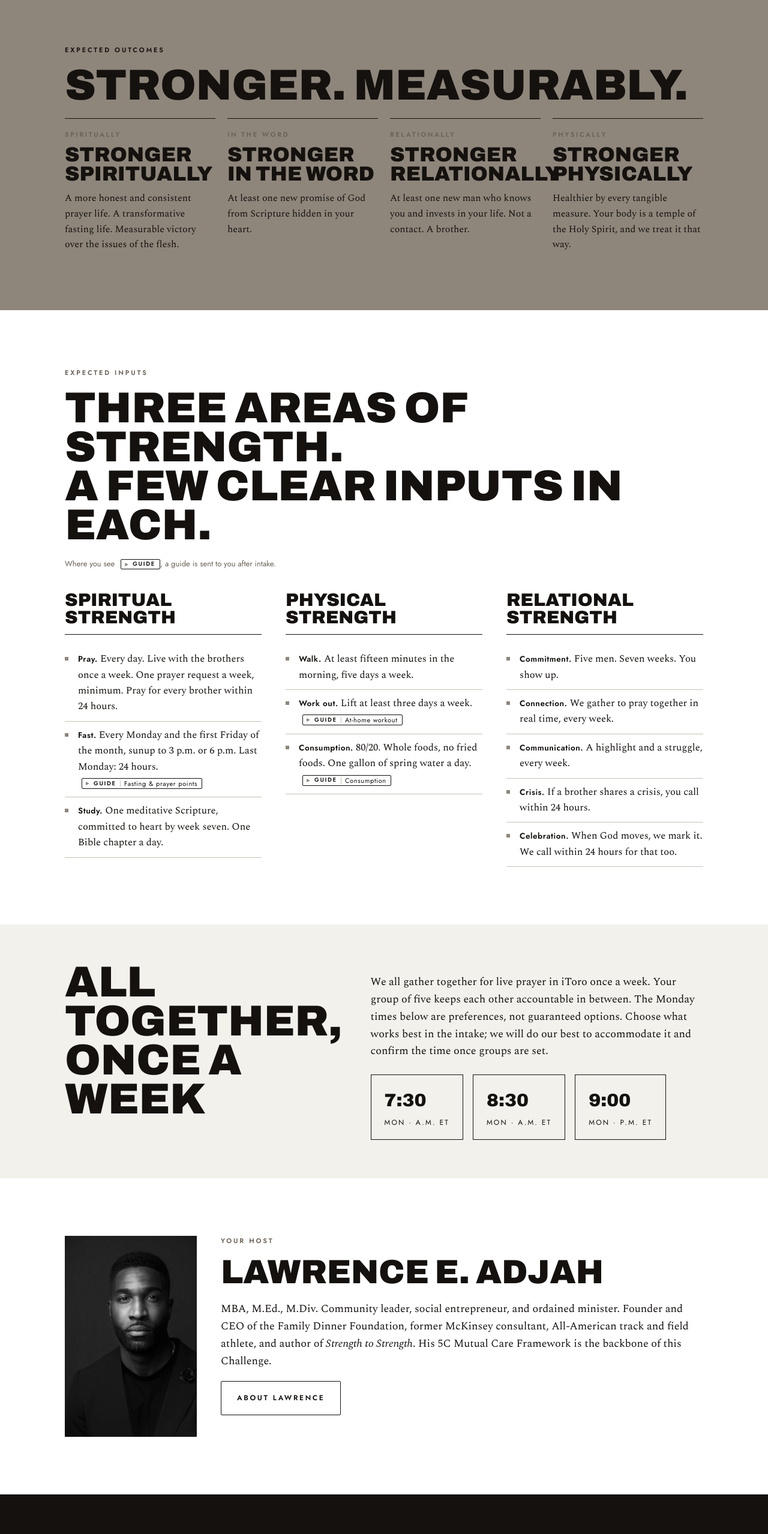
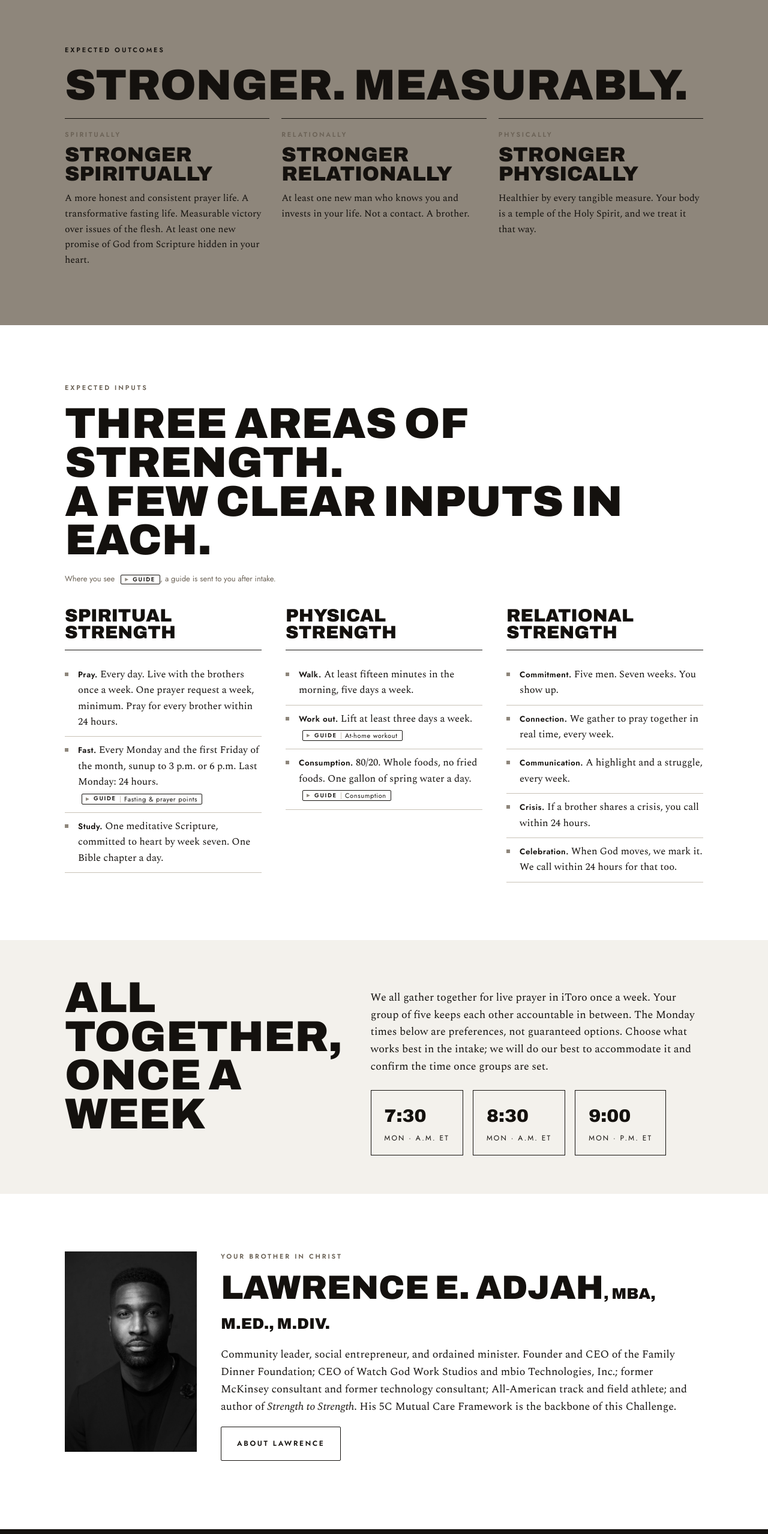
Before and after one commit to adjah-l/lea-new-deploy, a plain HTML site: page s2s.html in a window 1280 px wide. Shown: the part 2324-4881 px from the top of the page at 60% size. Drawn offline with nearby package versions, Linux system fonts and the light colour scheme.

Commit message:
Present three S2S outcomes and update author section

```diff
--- a/assets/s2s/s2s.css
+++ b/assets/s2s/s2s.css
@@ -156,7 +156,7 @@ section.s h2.display { font-size: clamp(40px, 6vw, 72px); margin-bottom: 22px; }
 @media (max-width: 860px) { .steps { grid-template-columns: 1fr; } }
 
 /* outcome tiles */
-.tiles { display: grid; grid-template-columns: repeat(4, minmax(0, 1fr)); gap: 20px; }
+.tiles { display: grid; grid-template-columns: repeat(3, minmax(0, 1fr)); gap: 20px; }
 .tile { border-top: 1.25px solid var(--ink); padding-top: 18px; }
 .tile .k { font-family: var(--label); font-weight: 600; font-size: 11px; letter-spacing: 0.24em; text-transform: uppercase; color: var(--stone-dark); margin: 0 0 8px; }
 .tile h3 { font-family: var(--display); font-weight: 900; font-stretch: 62%; font-size: 34px; line-height: .95; text-transform: uppercase; margin: 0 0 12px; }
@@ -191,6 +191,7 @@ section.s h2.display { font-size: clamp(40px, 6vw, 72px); margin-bottom: 22px; }
 /* about */
 .about { display: grid; grid-template-columns: 220px 1fr; gap: 40px; align-items: start; }
 .about img { width: 220px; filter: grayscale(1); }
+.author-credentials { font-family: inherit; font-size: 0.46em; letter-spacing: 0; }
 @media (max-width: 640px) { .about { grid-template-columns: 1fr; } .about img { width: 160px; } }
 
 /* footer */
--- a/s2s.html
+++ b/s2s.html
@@ -99,8 +99,7 @@
         <p class="eyebrow on-stone rv">Expected outcomes</p>
         <h2 class="display rv">Stronger. Measurably.</h2>
     <div class="tiles rv">
-      <div class="tile"><p class="k">Spiritually</p><h3>Stronger spiritually</h3><p>A more honest and consistent prayer life. A transformative fasting life. Measurable victory over the issues of the flesh.</p></div>
-      <div class="tile"><p class="k">In the Word</p><h3>Stronger in the Word</h3><p>At least one new promise of God from Scripture hidden in your heart.</p></div>
+      <div class="tile"><p class="k">Spiritually</p><h3>Stronger spiritually</h3><p>A more honest and consistent prayer life. A transformative fasting life. Measurable victory over issues of the flesh. At least one new promise of God from Scripture hidden in your heart.</p></div>
       <div class="tile"><p class="k">Relationally</p><h3>Stronger relationally</h3><p>At least one new man who knows you and invests in your life. Not a contact. A brother.</p></div>
       <div class="tile"><p class="k">Physically</p><h3>Stronger physically</h3><p>Healthier by every tangible measure. Your body is a temple of the Holy Spirit, and we treat it that way.</p></div>
     </div>
@@ -163,9 +162,9 @@
   <div class="wrap about rv">
     <img src="/assets/headshot.jpg" alt="Lawrence E. Adjah" width="220" height="275">
     <div>
-      <p class="eyebrow">Your host</p>
-      <h2 class="display" style="font-size:clamp(34px,4.5vw,56px)">Lawrence E. Adjah</h2>
-      <p>MBA, M.Ed., M.Div. Community leader, social entrepreneur, and ordained minister. Founder and CEO of the Family Dinner Foundation, former McKinsey consultant, All-American track and field athlete, and author of <em>Strength to Strength</em>. His 5C Mutual Care Framework is the backbone of this Challenge.</p>
+      <p class="eyebrow">Your brother in Christ</p>
+      <h2 class="display" style="font-size:clamp(34px,4.5vw,56px)">Lawrence E. Adjah<span class="author-credentials">, MBA, M.Ed., M.Div.</span></h2>
+      <p>Community leader, social entrepreneur, and ordained minister. Founder and CEO of the Family Dinner Foundation; CEO of Watch God Work Studios and mbio Technologies, Inc.; former McKinsey consultant and former technology consultant; All-American track and field athlete; and author of <em>Strength to Strength</em>. His 5C Mutual Care Framework is the backbone of this Challenge.</p>
       <p><a href="/about" class="btn">About Lawrence</a></p>
     </div>
   </div>
```
Also changed, not shown: s2s-hub.html (+1 -2 lines), s2s-intake.html (+1 -1 lines).
